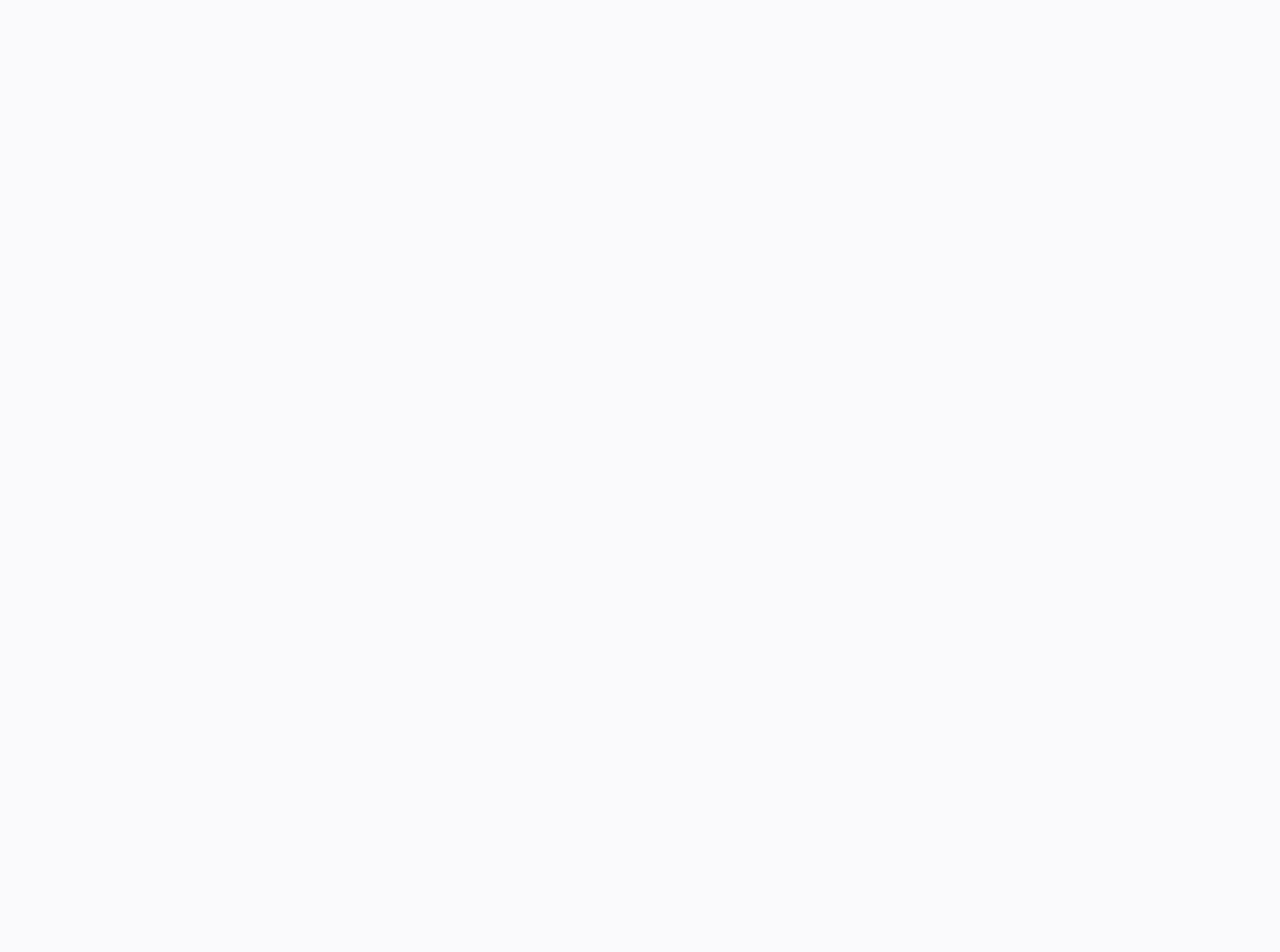
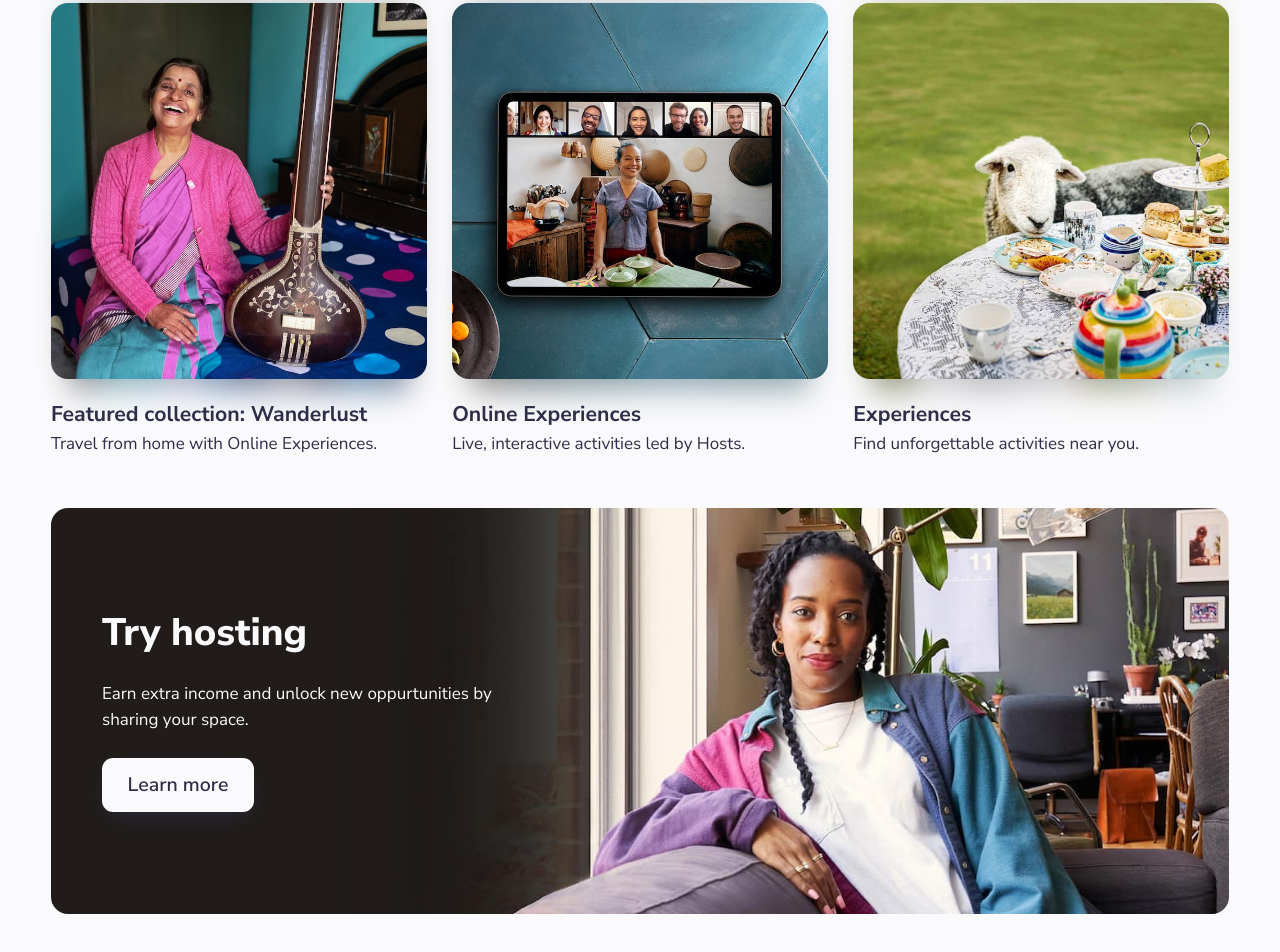
Before and after one commit to siakas/nextjs-repro-airbnb, a Next.js app: page / in a window 1280 px wide. Shown: the part 1310-2262 px from the top of the page. Before the commit the page ends 800 px from the top, so only its background shows below. Built offline with nearby package versions, Linux system fonts and the light colour scheme.

Commit message:
コンテンツ実装

```diff
--- a/src/components/top/Banner.jsx
+++ b/src/components/top/Banner.jsx
@@ -1,4 +1,4 @@
-import styles from '@/styles/top/banner.module.scss'
+import styles from '@/styles/top/Banner.module.scss'
 
 export default function Banner() {
   return (
--- /dev/null
+++ b/src/components/top/Cards.jsx
@@ -0,0 +1,24 @@
+import styles from '@/styles/top/Cards.module.scss'
+
+export default function Cards({ title, items, urlPrefix }) {
+  return (
+    <section className={styles.container}>
+      <h2>{title}</h2>
+
+      <div className={styles.cards}>
+        {items.map((item, index) => (
+          <div key={index} className={styles.card}>
+            <div className={styles.img}>
+              <img src={urlPrefix + item.img} alt="" className="shadow" />
+              <img src={urlPrefix + item.img} alt="" />
+            </div>
+            <span>
+              <h3>{item.title}</h3>
+              {item.p && <p>{item.p}</p>}
+            </span>
+          </div>
+        ))}
+      </div>
+    </section>
+  )
+}
--- a/src/components/top/Explore.jsx
+++ b/src/components/top/Explore.jsx
@@ -1,4 +1,4 @@
-import styles from '@/styles/top/explore.module.scss'
+import styles from '@/styles/top/Explore.module.scss'
 
 export default function Explore({ data }) {
   return (
--- /dev/null
+++ b/src/components/top/Hosting.jsx
@@ -0,0 +1,15 @@
+import styles from '@/styles/top/Hosting.module.scss'
+
+export default function Hosting() {
+  return (
+    <section className={styles.container}>
+      <div>
+        <h2>Try hosting</h2>
+        <p>Earn extra income and unlock new oppurtunities by sharing your space.</p>
+        <a href="http://www.ekzm.co.jp/" target="_blank" rel="noopener noreferrer" className="btn btn-light">
+          Learn more
+        </a>
+      </div>
+    </section>
+  )
+}
--- a/src/data/sheets.json
+++ b/src/data/sheets.json
@@ -28,7 +28,7 @@
         "img": "3.jpg"
       }
     ],
-    "urlPrefix": "/images/discover/"
+    "urlPrefix": "/assets/img/discover/"
   },
   "live": {
     "title": "Live anywhere",
@@ -50,7 +50,7 @@
         "img": "4.jpg"
       }
     ],
-    "urlPrefix": "/images/live/"
+    "urlPrefix": "/assets/img/live/"
   },
   "places": [
     { "name": "Bengaluru", "time": 3 },
@@ -70,5 +70,45 @@
     ["1.jpg", "2.jpg", "3.jpg", "15.jpg"],
     ["16.jpg", "17.jpg"],
     ["18.jpg", "14.jpg", "20.jpg"]
-  ]
+  ],
+  "footerSitemap": {
+    "about": {
+      "title": "About",
+      "items": [
+        { "name": "How Airbnb works", "url": "#", "lgHidden": false },
+        { "name": "Newsroom", "url": "#", "lgHidden": false },
+        { "name": "Airbnb 2021", "url": "#", "lgHidden": false },
+        { "name": "Investors", "url": "#", "lgHidden": false },
+        { "name": "Airbnb Plus", "url": "#", "lgHidden": false },
+        { "name": "Airbnb Luxe", "url": "#", "lgHidden": false },
+        { "name": "HotelTonight", "url": "#", "lgHidden": true },
+        { "name": "Airbnb for Work", "url": "#", "lgHidden": true },
+        { "name": "Made possible by Hosts", "url": "#", "lgHidden": true },
+        { "name": "Careers", "url": "#", "lgHidden": true },
+        { "name": "Founders&apos; Letter", "url": "#", "lgHidden": true }
+      ]
+    },
+    "community": {
+      "title": "Community",
+      "items": [
+        { "name": "Diversity & Belonging", "url": "#", "lgHidden": false },
+        { "name": "Accessibility", "url": "#", "lgHidden": false },
+        { "name": "Airbnb Associates", "url": "#", "lgHidden": false },
+        { "name": "Frontline Stays", "url": "#", "lgHidden": false },
+        { "name": "Guest Referrals", "url": "#", "lgHidden": false },
+        { "name": "Airbnb.org", "url": "#", "lgHidden": false }
+      ]
+    },
+    "host": {
+      "title": "Host",
+      "items": [
+        { "name": "Host your home", "url": "#", "lgHidden": false },
+        { "name": "Host an Online Experience", "url": "#", "lgHidden": false },
+        { "name": "Host an Experience", "url": "#", "lgHidden": false },
+        { "name": "Responsible hosting", "url": "#", "lgHidden": false },
+        { "name": "Resource Centre", "url": "#", "lgHidden": false },
+        { "name": "Community Centre", "url": "#", "lgHidden": false }
+      ]
+    }
+  }
 }
--- a/src/pages/index.jsx
+++ b/src/pages/index.jsx
@@ -1,12 +1,19 @@
 import Explore from '@/components/top/Explore'
 import Banner from '@/components/top/Banner'
+import Cards from '@/components/top/Cards'
+import Hosting from '@/components/top/Hosting'
 import json from '@/data/sheets.json'
 
-export default function Home({ places }) {
+export default function Home({ places, discover, live }) {
   return (
     <main>
       <Explore data={places} />
       <Banner />
+      {/* Cards コンポーネントへの Props の渡し方 2 パターン */}
+      {/* どちらも同じ結果となるので、スプレッド構文の方が良い */}
+      <Cards {...live} />
+      <Cards title={discover.title} items={discover.items} urlPrefix={discover.urlPrefix} />
+      <Hosting />
     </main>
   )
 }
@@ -15,6 +22,8 @@ export async function getStaticProps() {
   return {
     props: {
       places: json.places,
+      discover: json.discover,
+      live: json.live,
     },
   }
 }
--- /dev/null
+++ b/src/styles/top/Cards.module.scss
@@ -0,0 +1,58 @@
+.cards {
+  display: flex;
+  justify-content: space-between;
+  gap: 1.5rem;
+  margin-bottom: -1.5rem;
+  padding: 1.5rem 0;
+
+  &::-webkit-scrollbar {
+    -webkit-appearance: none;
+    display: none;
+  }
+}
+
+.card {
+  display: flex;
+  flex-direction: column;
+  cursor: pointer;
+
+  span {
+    margin-top: 0.75rem;
+
+    h3 {
+      font-size: 1.25rem;
+    }
+  }
+
+  img {
+    border-radius: 1rem;
+    width: 100%;
+    transition: all 0.2s;
+  }
+
+  &:hover img {
+    transform: scale(0.95);
+  }
+}
+
+.img {
+  position: relative;
+
+  img {
+    width: 100%;
+
+    &:first-child {
+      position: absolute !important;
+      overflow: visible !important;
+      width: 100%;
+    }
+  }
+
+  :global(img.shadow) {
+    position: absolute;
+    filter: blur(1rem) brightness(80%);
+    transform: translateY(0.5rem) scaleX(0.9);
+    z-index: -1;
+    opacity: 0.6;
+  }
+}
--- /dev/null
+++ b/src/styles/top/Hosting.module.scss
@@ -0,0 +1,29 @@
+.container {
+  padding: 6rem var(--sidePadding);
+  background: url('/assets/img/host.jpg');
+  background-size: cover;
+  background-position: 33% center;
+  border-radius: 1rem;
+  color: var(--light);
+  display: flex;
+  flex-direction: column;
+  align-items: flex-start;
+
+  div {
+    max-width: var(--maxWidth);
+    display: flex;
+    flex-direction: column;
+    align-items: flex-start;
+  }
+
+  h2 {
+    font-size: clamp(1.75rem, 3vw, 2.25rem);
+    line-height: 1.2;
+    margin-bottom: 1.5rem;
+    font-weight: 800;
+  }
+
+  p {
+    margin-bottom: 1.5rem;
+  }
+}
--- a/src/styles/top/banner.module.scss
+++ b/src/styles/top/banner.module.scss
@@ -12,7 +12,7 @@
     max-width: var(--maxWidth);
   }
 
-  :global(.btn) {
+  :global(.btn.btn-dark) {
     --bgcolor: var(--brown);
     --color: var(--yellow);
   }
@@ -24,3 +24,17 @@
   margin-bottom: 1.5rem;
   font-weight: 800;
 }
+
+@media (max-width: 36rem) {
+  .container {
+    aspect-ratio: 0.75;
+    background: url('/assets/img/banner-sm.jpg');
+    background-size: cover;
+    background-position: center;
+
+    div {
+      align-items: center;
+      text-align: center;
+    }
+  }
+}
--- a/src/styles/top/explore.module.scss
+++ b/src/styles/top/explore.module.scss
@@ -57,6 +57,7 @@
       overflow: visible !important;
     }
   }
+
   :global(img.shadow) {
     filter: blur(0.5rem) brightness(80%);
     transform: translateY(0.25rem) scaleX(0.9);
```
